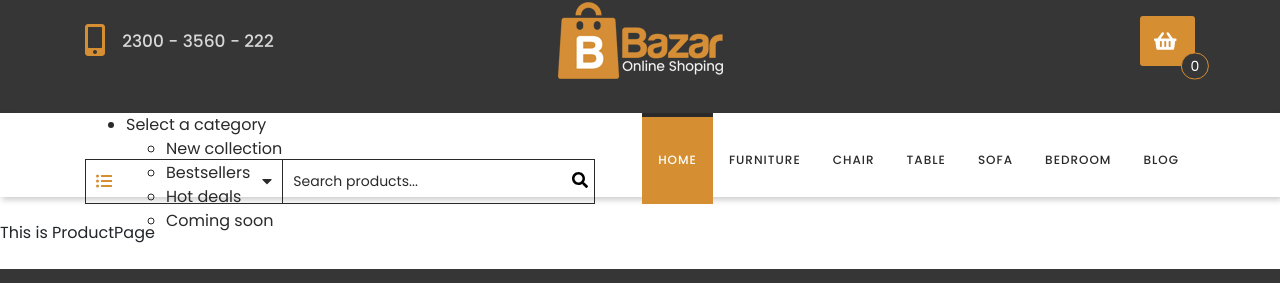
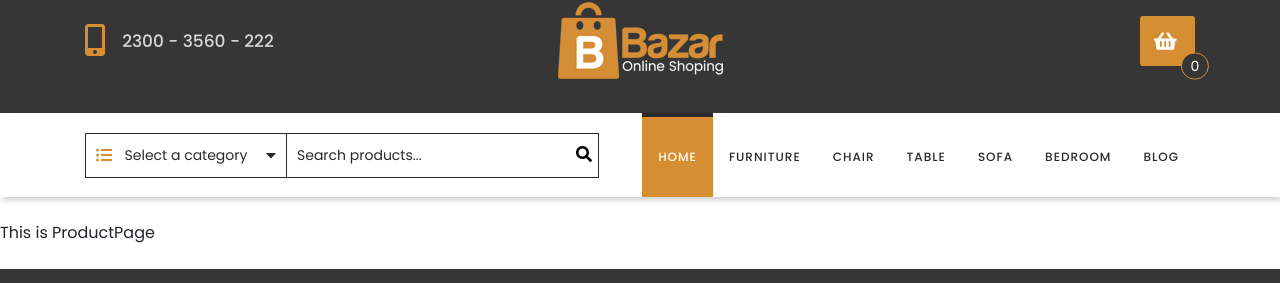
Before and after one commit to iMdPd/reactTeamProject, a React (Create React App) app: page /product/1 in a window 1280 px wide. Shown: the part 88-371 px from the top of the page. Built offline with nearby package versions, Linux system fonts and the light colour scheme.

Commit message:
Add styles for dropdown menu

```diff
--- a/src/components/features/ProductSearch/ProductSearch.module.scss
+++ b/src/components/features/ProductSearch/ProductSearch.module.scss
@@ -25,13 +25,35 @@
       z-index: 0;
     }
 
-    select {
-      -webkit-appearance: none;
-      border: 0;
-      background-color: transparent;
-      padding: 5px 30px 5px 35px;
-      position: relative;
-      z-index: 1;
+    ul {
+      list-style: none;
+      font-size: 14px;
+      text-align: center;
+      width: 200px;
+      margin: 0;
+      padding: 0;
+
+      li {
+        position: relative;
+        margin: 10px 0;
+
+        &:hover {
+          cursor: pointer;
+        }
+
+        & > ul {
+          position: absolute;
+          display: none;
+          border-right: 1px solid $form-border-color;
+          width: 200px;
+          background-color: white; // docelowo będzie kolor ze zmienną z pliku settings.scss
+          z-index: 2;
+        }
+
+        &:hover > ul {
+          display: block;
+        }
+      }
     }
   }
 
```
